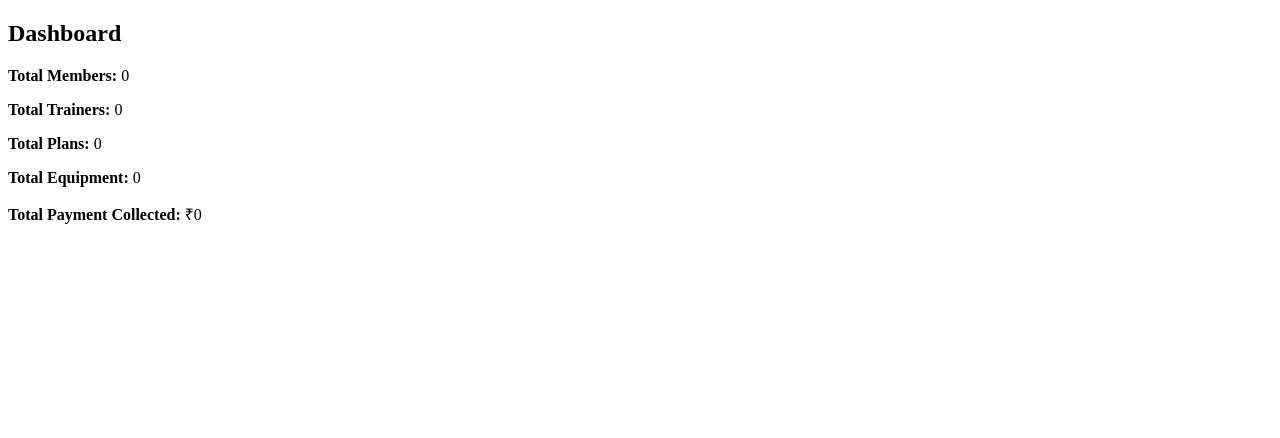
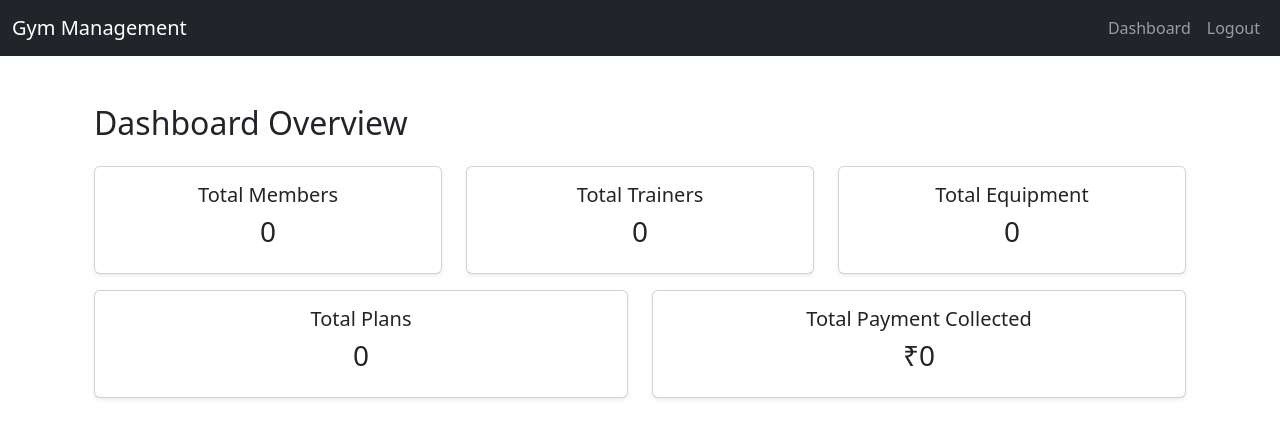
Before and after one commit to lakshyagurjar20/GymManagementSystem, a Django app: page /dashboard/ in a window 1280 px wide. Shown: the top 438 px of the page. Run offline with Django 5.2, Linux system fonts and the light colour scheme; the visitor is signed in with stand-in values (Sample User, id 1); data that the repository does not hold is empty.

Commit message:
Implement authentication-based redirection and navigation control

```diff
--- a/gym/templates/base.html
+++ b/gym/templates/base.html
@@ -2,8 +2,44 @@
 <html>
 <head>
     <title>Gym App</title>
+    <!-- Bootstrap CSS CDN -->
+    <link href="https://cdn.jsdelivr.net/npm/bootstrap@5.3.0/dist/css/bootstrap.min.css" rel="stylesheet">
 </head>
 <body>
+
+    <!-- Navbar -->
+    <nav class="navbar navbar-expand-lg navbar-dark bg-dark">
+        <div class="container-fluid">
+            <a class="navbar-brand" href="#">Gym Management</a>
+            <button class="navbar-toggler" type="button" data-bs-toggle="collapse" data-bs-target="#navbarNav">
+                <span class="navbar-toggler-icon"></span>
+            </button>
+
+            <div class="collapse navbar-collapse" id="navbarNav">
+                <ul class="navbar-nav ms-auto">
+
+                    {% if user.is_authenticated %}
+                    <li class="nav-item">
+                        <a class="nav-link" href="{% url 'dashboard' %}">Dashboard</a>
+                    </li>
+                    <li class="nav-item">
+                        <a class="nav-link" href="{% url 'logout' %}">Logout</a>
+                    </li>
+                    {% else %}
+                    <li class="nav-item">
+                        <a class="nav-link" href="{% url 'login' %}">Login</a>
+                    </li>
+                    <li class="nav-item">
+                        <a class="nav-link" href="{% url 'signup' %}">Signup</a>
+                    </li>
+                    {% endif %}
+
+                </ul>
+            </div>
+        </div>
+    </nav>
+
+    <!-- Messages -->
     {% if messages %}
     <div class="container mt-3">
         {% for message in messages %}
@@ -12,7 +48,13 @@
     </div>
     {% endif %}
 
+    <!-- Page Content -->
+    <div class="container mt-4">
         {% block content %}
         {% endblock %}
+    </div>
+
+    <!-- Bootstrap JS CDN -->
+    <script src="https://cdn.jsdelivr.net/npm/bootstrap@5.3.0/dist/js/bootstrap.bundle.min.js"></script>
 </body>
 </html>
--- a/gym/templates/gym/dashboard.html
+++ b/gym/templates/gym/dashboard.html
@@ -1,11 +1,55 @@
-{% extends 'gym/base.html' %}
+{% extends 'base.html' %}
+{% load static %}
+
 {% block content %}
-<h2>Dashboard</h2>
-<div>
-    <p><strong>Total Members:</strong> {{ members_count }}</p>
-    <p><strong>Total Trainers:</strong> {{ trainers_count }}</p>
-    <p><strong>Total Plans:</strong> {{ plans_count }}</p>
-    <p><strong>Total Equipment:</strong> {{ equipment_count }}</p>
-    <p><strong>Total Payment Collected:</strong> ₹{{ total_payment }}</p>
+<div class="container mt-5">
+    <h2 class="mb-4">Dashboard Overview</h2>
+
+    <div class="row text-center">
+        <div class="col-md-4 mb-3">
+            <div class="card shadow-sm">
+                <div class="card-body">
+                    <h5>Total Members</h5>
+                    <h3>{{ members_count }}</h3>
+                </div>
+            </div>
+        </div>
+
+        <div class="col-md-4 mb-3">
+            <div class="card shadow-sm">
+                <div class="card-body">
+                    <h5>Total Trainers</h5>
+                    <h3>{{ trainers_count }}</h3>
+                </div>
+            </div>
+        </div>
+
+        <div class="col-md-4 mb-3">
+            <div class="card shadow-sm">
+                <div class="card-body">
+                    <h5>Total Equipment</h5>
+                    <h3>{{ equipment_count }}</h3>
+                </div>
+            </div>
+        </div>
+
+        <div class="col-md-6 mb-3">
+            <div class="card shadow-sm">
+                <div class="card-body">
+                    <h5>Total Plans</h5>
+                    <h3>{{ plans_count }}</h3>
+                </div>
+            </div>
+        </div>
+
+        <div class="col-md-6 mb-3">
+            <div class="card shadow-sm">
+                <div class="card-body">
+                    <h5>Total Payment Collected</h5>
+                    <h3>₹{{ total_payment }}</h3>
+                </div>
+            </div>
+        </div>
+    </div>
 </div>
 {% endblock %}
--- a/gym/views.py
+++ b/gym/views.py
@@ -21,6 +21,7 @@ from django.contrib.auth.forms import UserCreationForm
 from django.contrib.auth.models import User
 from django.contrib import messages
 from .forms import CustomUserCreationForm
+@login_required
 def add_payment(request):
     if request.method == 'POST':
         form = PaymentForm(request.POST)
@@ -30,7 +31,7 @@ def add_payment(request):
     else:
         form = PaymentForm()
     return render(request, 'gym/add_payment.html', {'form': form})
-
+@login_required
 def all_payments(request):
     payments = Payment.objects.all().order_by('-payment_date')
     return render(request, 'gym/all_payments.html', {'payments': payments})
@@ -40,7 +41,9 @@ def dashboard_view(request):
     return render(request, 'gym/dashboard.html')
 
 def login_view(request):
-    if request.method == 'POST':
+     if request.user.is_authenticated:
+        return redirect('gym/dashboard')
+     if request.method == 'POST':
         username = request.POST['username']
         password = request.POST['password']
         user = authenticate(request, username=username, password=password)
@@ -52,9 +55,11 @@ def login_view(request):
         else:
             messages.error(request, "Invalid username or password.")
 
-    return render(request, 'gym/login.html')
+     return render(request, 'gym/login.html')
 
 def signup_view(request):
+    if request.user.is_authenticated:
+        return redirect('gym/dashboard')
     if request.method == 'POST':
         username = request.POST['username']
         email = request.POST['email']
--- a/gym_management/urls.py
+++ b/gym_management/urls.py
@@ -17,8 +17,9 @@ Including another URLconf
 
 from django.contrib import admin
 from django.urls import path, include
-
+from django.shortcuts import redirect
 urlpatterns = [
     path('admin/', admin.site.urls),
+    path('', lambda request: redirect('dashboard')),
     path('', include('gym.urls')),
 ]
```
Lines whose indentation alone changed are shown as unchanged.
